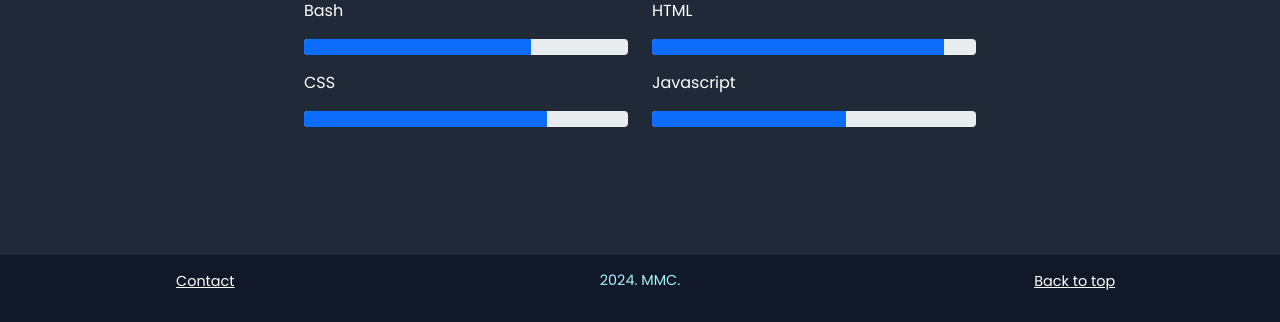
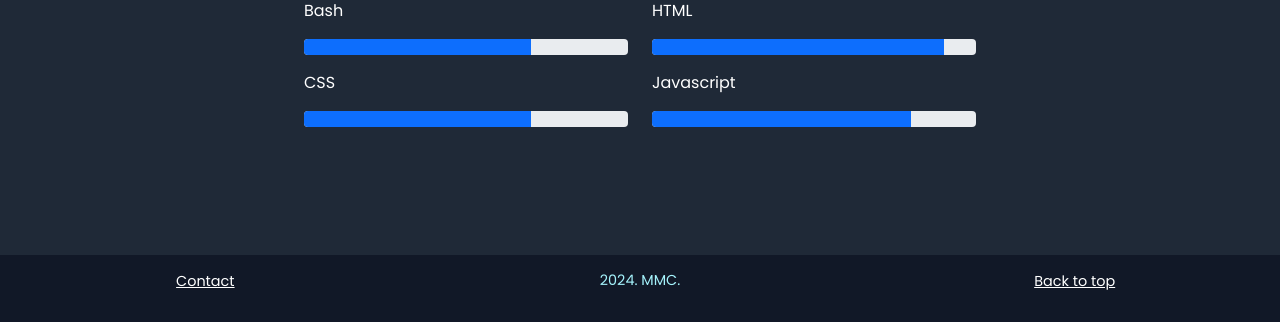
Before and after one commit to medinamaria90/My-Site, a Flask app: page /about in a window 1280 px wide. Shown: the part 762-1084 px from the top of the page. Run offline with Flask 3, Linux system fonts and the light colour scheme; some libraries are stand-ins or nearby versions.

Commit message:
learning JS =)

```diff
--- a/templates/about.html
+++ b/templates/about.html
@@ -79,7 +79,7 @@
                     <p>CSS</p>
                     <div class="progress">
                         <div class="progress-bar" role="progressbar" aria-valuenow="70"
-                        aria-valuemin="0" aria-valuemax="100" style="width:75%">
+                        aria-valuemin="0" aria-valuemax="100" style="width:70%">
                           <span class="sr-only"></span>
                         </div>
                     </div>
@@ -88,7 +88,7 @@
                     <p>Javascript</p>
                     <div class="progress">
                         <div class="progress-bar" role="progressbar" aria-valuenow="70"
-                        aria-valuemin="0" aria-valuemax="100" style="width:60%">
+                        aria-valuemin="0" aria-valuemax="100" style="width:80%">
                           <span class="sr-only"></span>
                         </div>
                     </div>
```
